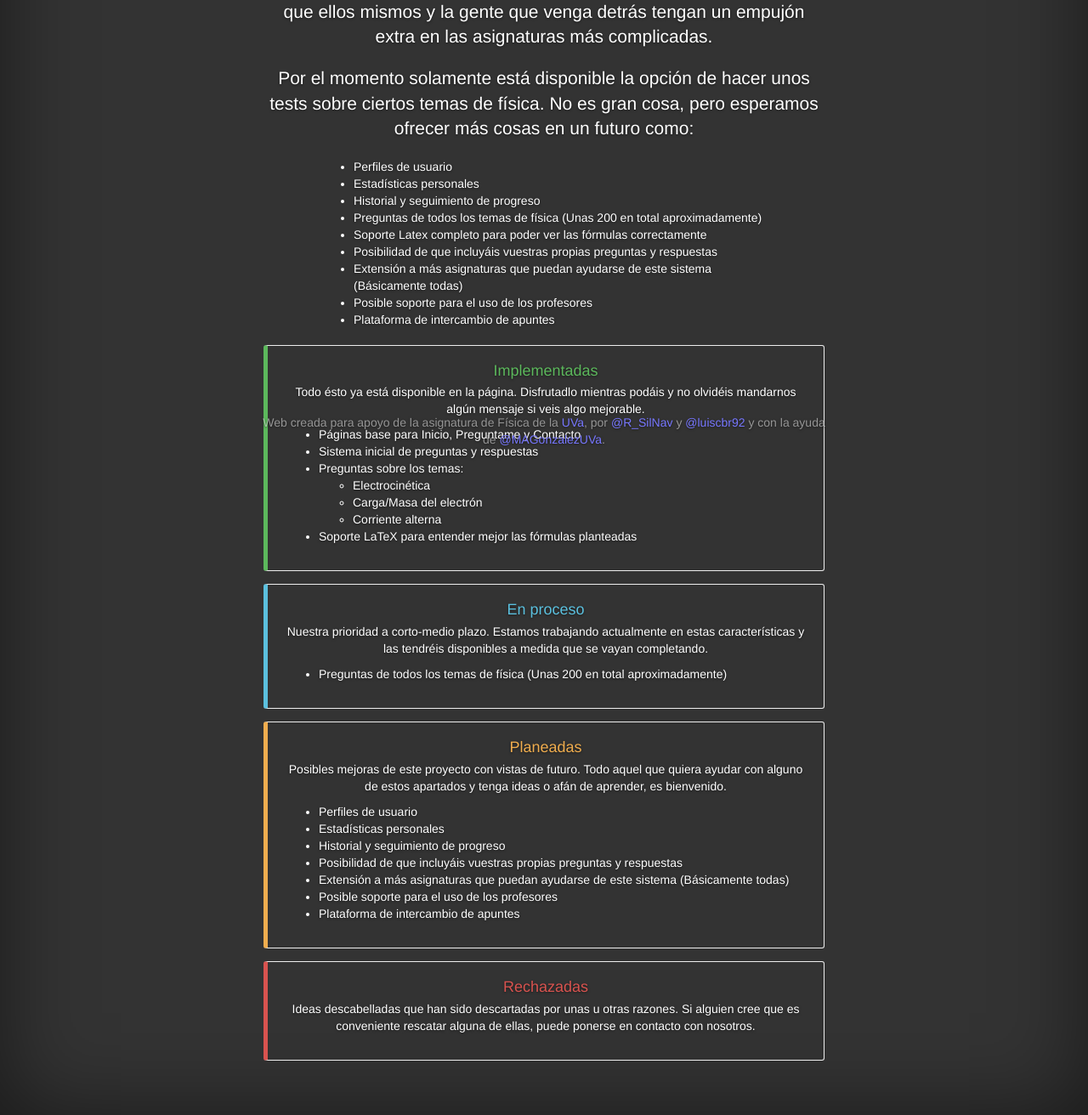
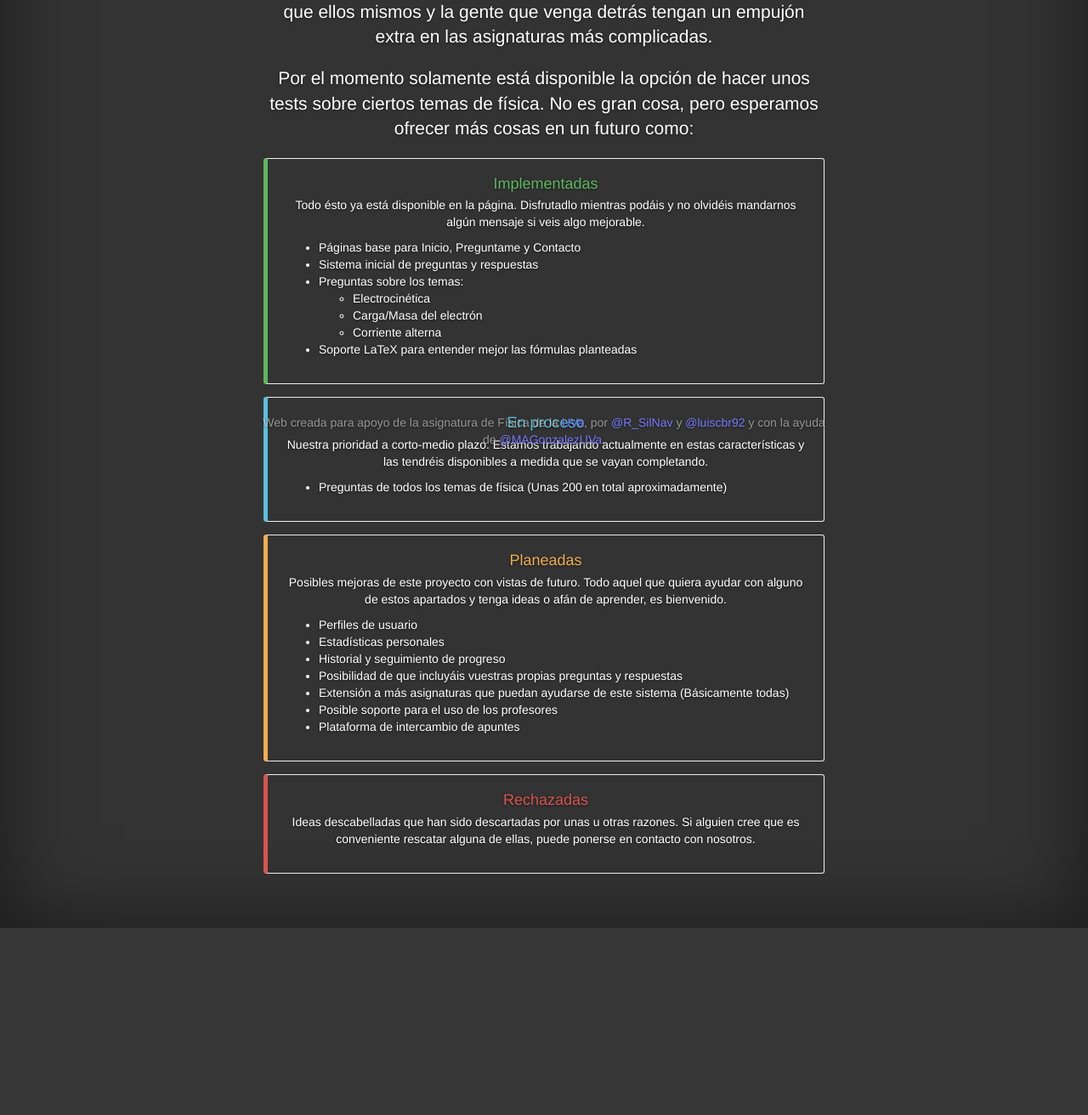
Before and after one commit to Rsilnav/drunken-happiness, a Flask app: page / in a window 1280 px wide. Shown: the part 248-1560 px from the top of the page at 85% size. After the commit the page ends 1340 px from the top, so only its background shows below. Run offline with Flask 2, Linux system fonts and the light colour scheme; some libraries are stand-ins or nearby versions.

Commit message:
Arreglada la lista de tareas del index

```diff
--- a/app/templates/my-index.html
+++ b/app/templates/my-index.html
@@ -6,17 +6,6 @@
             <h1 class="cover-heading">UVa Questionator</h1>
             <p class="lead">Irónicamente, la carrera de informática carece de medios y herramientas de ayuda a examenes, como tests, pruebas preliminares, forma de compartir apuntes, etc. Y qué mejor forma para suplir estas necesidades que los propios alumnos colaborando para que ellos mismos y la gente que venga detrás tengan un empujón extra en las asignaturas más complicadas.</p>
             <p class="lead">Por el momento solamente está disponible la opción de hacer unos tests sobre ciertos temas de física. No es gran cosa, pero esperamos ofrecer más cosas en un futuro como:
-            <ul>
-              <li>Perfiles de usuario</li>
-              <li>Estadísticas personales</li>
-              <li>Historial y seguimiento de progreso</li>
-              <li>Preguntas de todos los temas de física (Unas 200 en total aproximadamente)</li>
-              <li>Soporte Latex completo para poder ver las fórmulas correctamente</li>
-              <li>Posibilidad de que incluyáis vuestras propias preguntas y respuestas</li>
-              <li>Extensión a más asignaturas que puedan ayudarse de este sistema (Básicamente todas)</li>
-              <li>Posible soporte para el uso de los profesores</li>
-              <li>Plataforma de intercambio de apuntes</li>
-            </ul>
             </p>
 
             <div class="bs-callout bs-callout-success">
```
